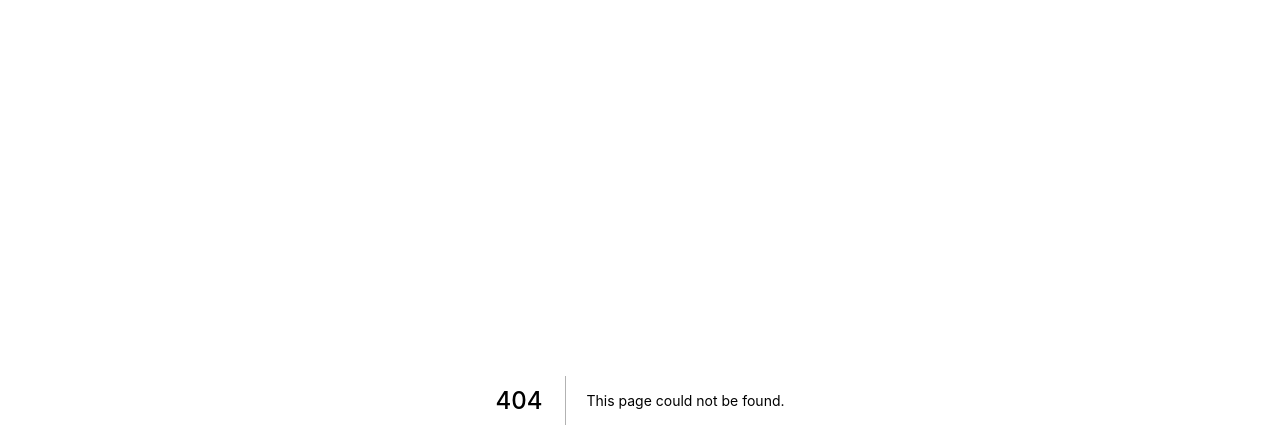
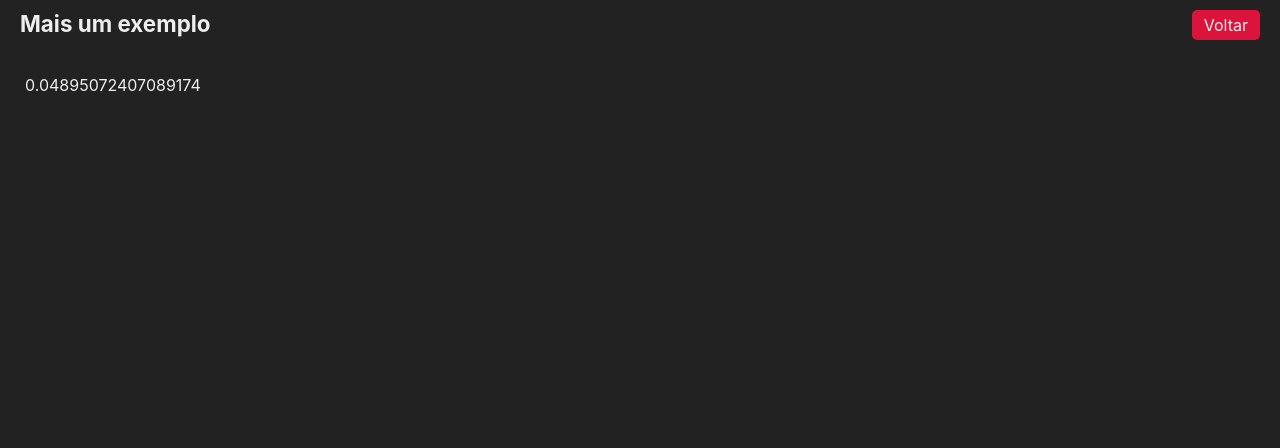
Before and after one commit to karlgama/nextjs-fundamentos, a Next.js app: page /estatico in a window 1280 px wide. Before the commit this address had no page. Shown: the top 448 px of the page. Built offline with nearby package versions, Linux system fonts and the light colour scheme.

Commit message:
finalizando fundamentos com getStaticProps

```diff
--- /dev/null
+++ b/src/pages/estatico.jsx
@@ -0,0 +1,18 @@
+import Layout from '../components/Layout'
+// gera um conteudo estatico por exemplo de uma api que n muda com frequencia
+export async function getStaticProps() {
+    // pode ser usado para chamar uma api uma vez q é assincrona
+    return {
+        props:{
+            numero: Math.random()
+        }
+    }
+}
+// getServerSideProps gera um novo conteudo a cada request
+export default function Estatico(props){
+    return (
+        <Layout tituto="Conteúdo Estático">
+            <div>{props.numero}</div>
+        </Layout>
+    )
+}
--- a/src/pages/index.jsx
+++ b/src/pages/index.jsx
@@ -15,7 +15,7 @@
       <Navegador destino="/cliente/sp/123" texto="Navegação #02" cor="blue"/>
       <Navegador destino="/estado" texto="Componente com estado" cor="pink"/>
       <Navegador destino="/integracao" texto="Intregração" cor="yellow"/>
-      {Math.random()}
+      <Navegador destino="/estatico" texto="Conteúdo Estático" cor="#fa054a"/>
     </div>
   );
 }
```
